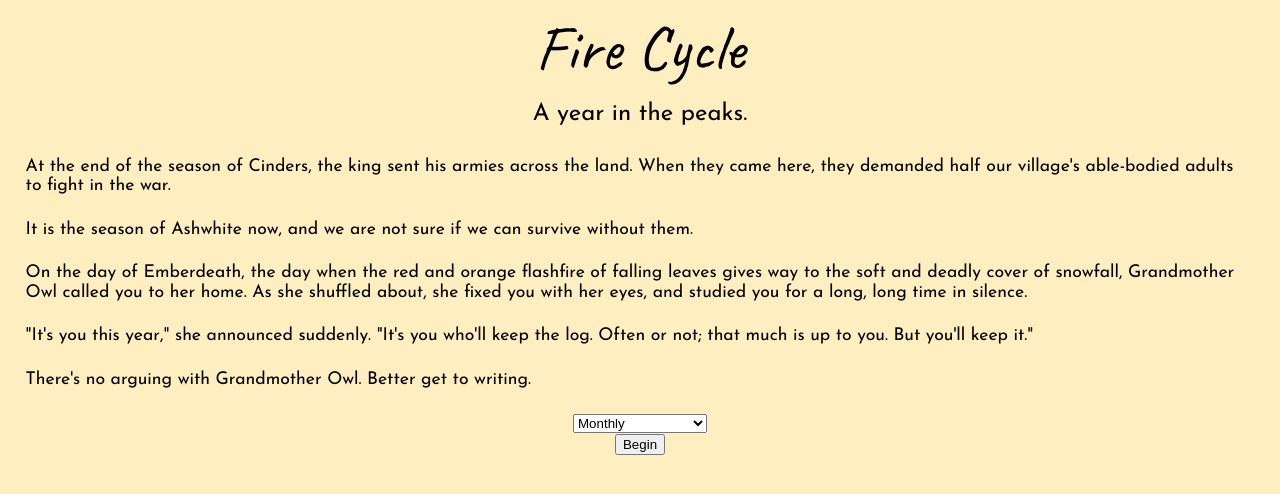
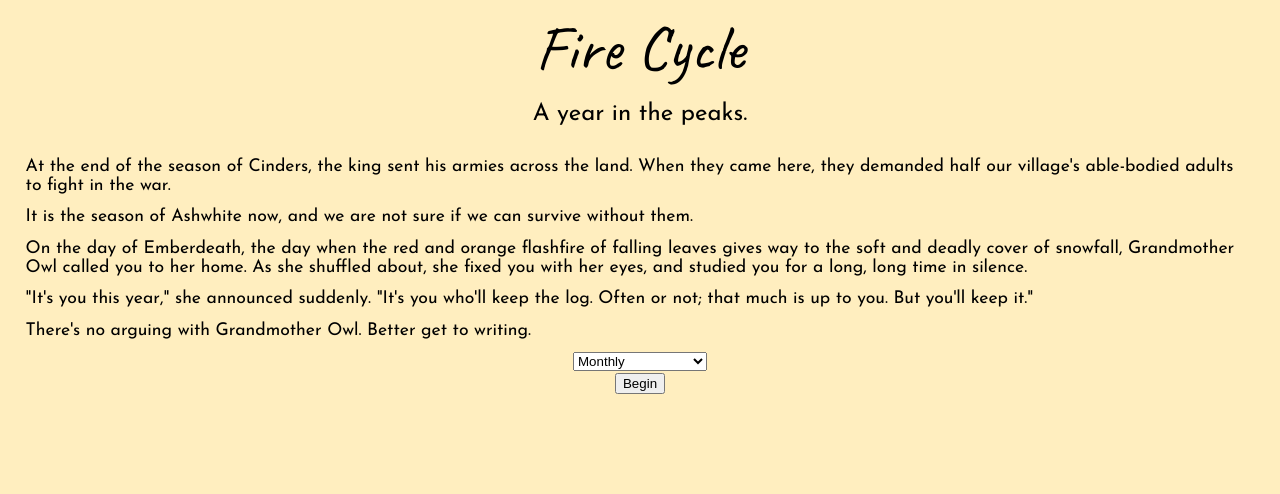
Before and after one commit to kavita-p/fire-cycle, a React (Create React App) app: page / in a window 1280 px wide. Shown: the top 494 px of the page. Built offline with nearby package versions, Linux system fonts and the light colour scheme; the HTML template or start-up script is replaced by a standard one.

Commit message:
last minute styling

```diff
--- a/public/stylesheet.css
+++ b/public/stylesheet.css
@@ -100,7 +100,8 @@ h2 {
 }
 
 p {
-  margin-bottom: 2%;
+  margin-top: 1%;
+  margin-bottom: 1%;
   font-size: 110%;
   text-align: left;
 }
```
